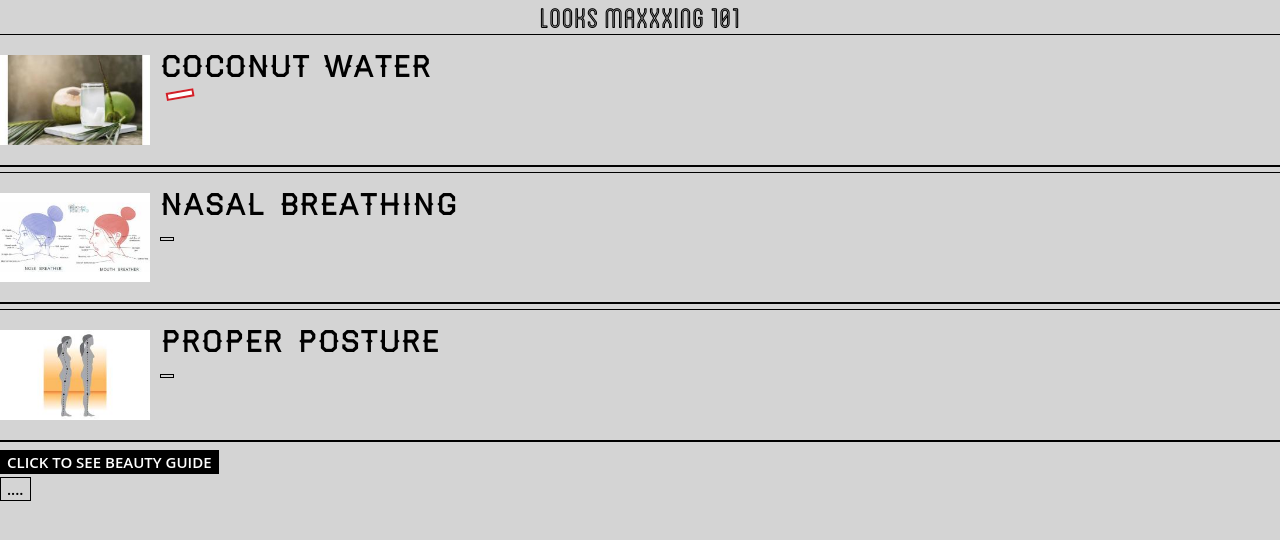
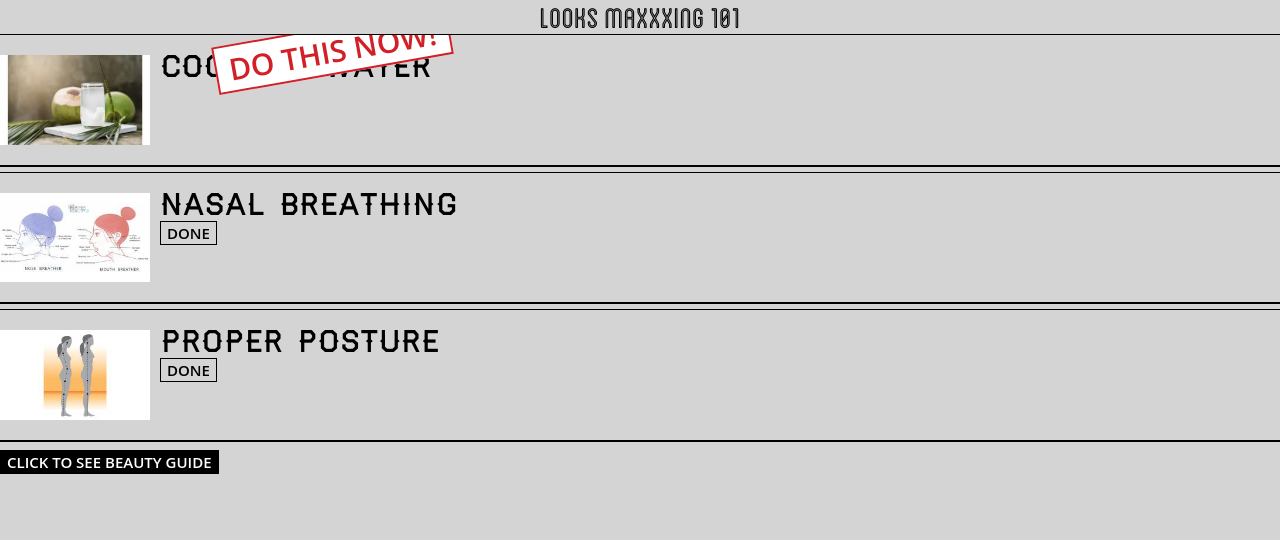
Before and after one commit to reeannc/LooksMaxxxWebsite, a React (Create React App) app: page / in a window 1280 px wide. Both pictures are taken after a click on the button "CLICK TO SEE BEAUTY GUIDE". Shown: the top 540 px of the page. Built offline with nearby package versions, Linux system fonts and the light colour scheme.

Commit message:
populated tod olist with done items

```diff
--- a/src/components/App.js
+++ b/src/components/App.js
@@ -13,8 +13,10 @@ class App extends React.Component {
   loadBeautyGuide = () => {
     this.setState({ beauty: beautyguide });
   };
-  loadSomething = () => {
-    console.log("loaded");
+  addToList = (key) => {
+    const list = { ...this.state.list };
+    list[key] = list[key] + 1 || 1; //***change so it just populates a todolist */
+    this.setState({ list });
   };
   render() {
     return (
@@ -22,19 +24,23 @@ class App extends React.Component {
         <Header tagline="Looks Maxxxing 101" />
         <ul className="fishes">
           {Object.keys(this.state.beauty).map((key) => (
-            <Beauty key={key} index={key} details={this.state.beauty[key]} />
-            //keys used like literal keys so that u can access the object and change state
+            <Beauty
+              key={key}
+              index={key}
+              details={this.state.beauty[key]}
+              addToList={this.addToList}
+            />
           ))}
         </ul>
         <Inventory loadBeautyGuide={this.loadBeautyGuide} />
-        <ToDoList
-          beauty={this.state.beauty}
-          list={this.state.list}
-          loadSomething={this.loadSomething}
-        />
+        <div>
+          <ToDoList beauty={this.state.beauty} list={this.state.list} />
+        </div>
       </div>
     );
   }
 }
 
 export default App;
+
+//todolist should have a written list of things accomplished
--- a/src/components/Beauty.js
+++ b/src/components/Beauty.js
@@ -1,6 +1,9 @@
 import React from "react";
 
 class Beauty extends React.Component {
+  handleClick = () => {
+    this.props.addToList(this.props.index);
+  };
   render() {
     const { image, name, status } = this.props.details;
     const isDone = status === "done";
@@ -8,7 +11,9 @@ class Beauty extends React.Component {
       <li className="menu-fish">
         <img src={image} alt={name} />
         <h3 className="fish-name">{name}</h3>
-        <button disabled={!isDone}></button>
+        <button disabled={!isDone} onClick={this.handleClick}>
+          {isDone ? "done" : "do this now!"}
+        </button>
       </li>
     );
   }
@@ -16,4 +21,4 @@ class Beauty extends React.Component {
 
 export default Beauty;
 
-//add to List / add to order function
+//populate a list
--- a/src/components/ToDoList.js
+++ b/src/components/ToDoList.js
@@ -2,9 +2,11 @@ import React from "react";
 
 class ToDoList extends React.Component {
   render() {
+    const listIds = Object.keys(this.props.list);
+
     return (
-      <div>
-        <button onClick={this.props.loadSomething}>....</button>
+      <div className="order-wrap">
+        <h2>{listIds}</h2>
       </div>
     );
   }
@@ -12,5 +14,4 @@ class ToDoList extends React.Component {
 
 export default ToDoList;
 
-//connect keys
-//get beautyTip to console.log
+//display done ones to this list(done, kinda)
--- a/src/index.js
+++ b/src/index.js
@@ -2,6 +2,6 @@ import React from "react";
 import "./css/style.css";
 import App from "./components/App";
 import { render } from "react-dom";
-import Inventory from "./components/Inventory";
+
 
 render(<App />, document.querySelector("#main"));
```
